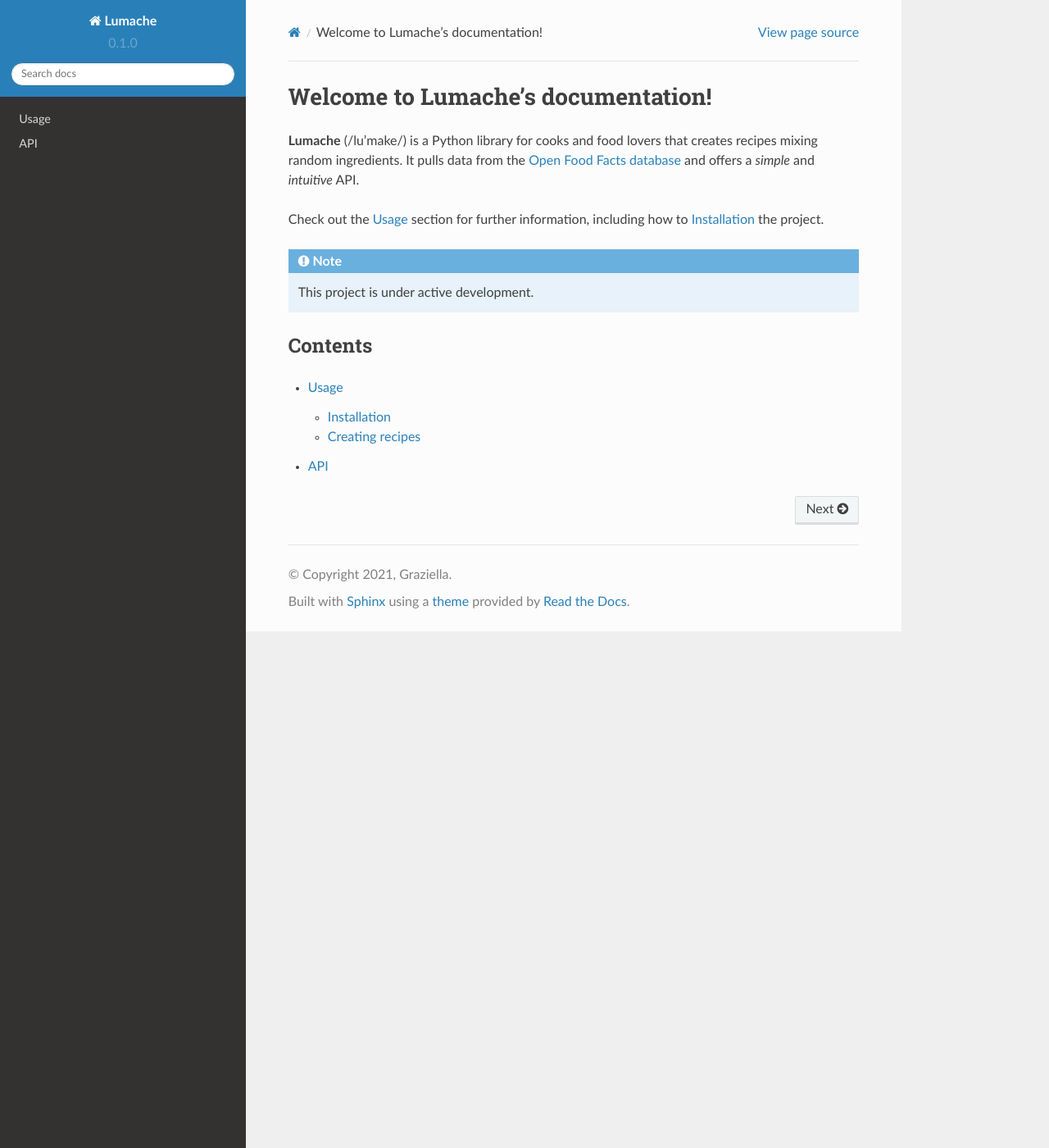
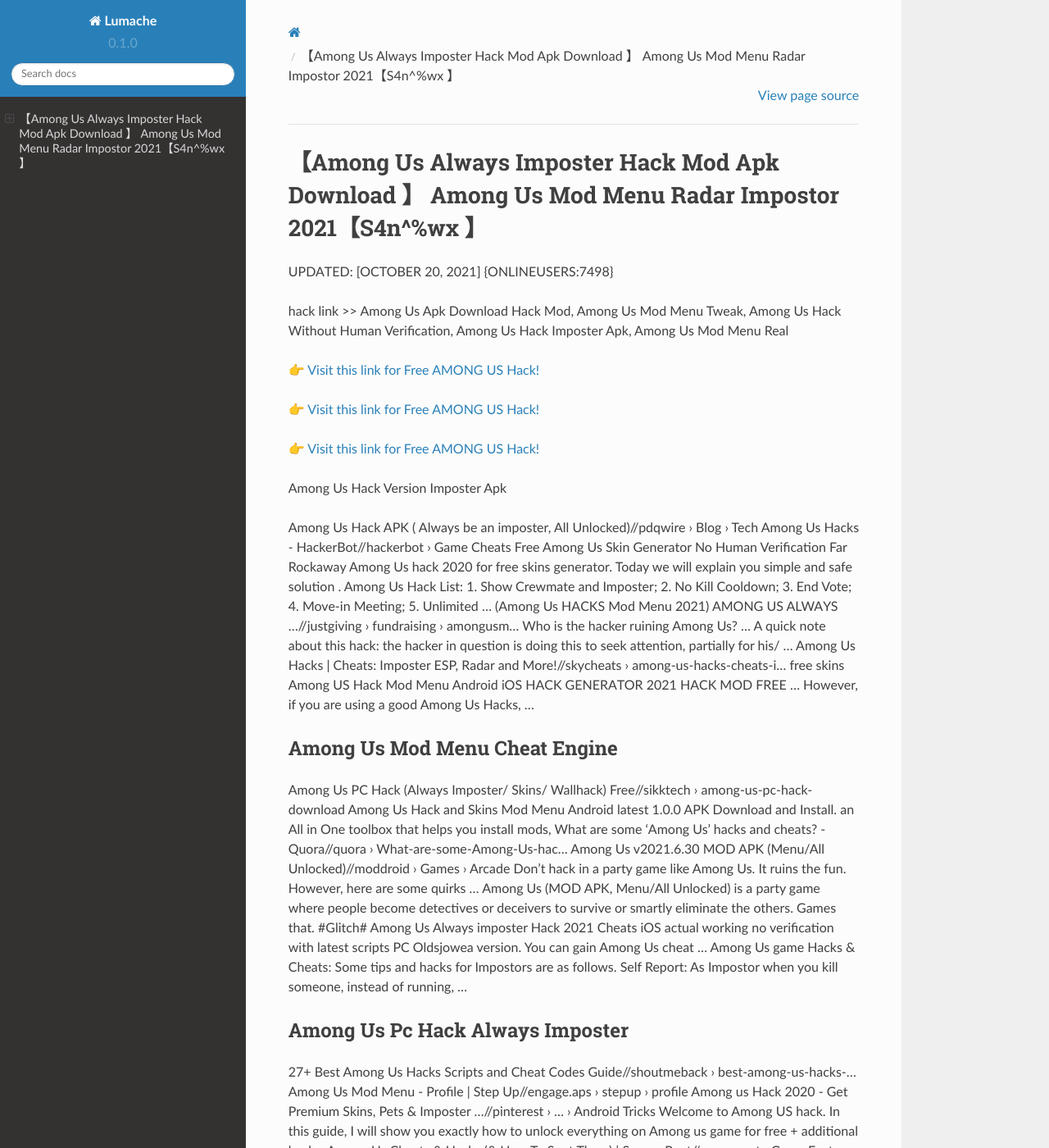
Before and after one commit to Wilkinsves/AmongUs28, a Sphinx documentation site: the page built from docs/source/index.rst, in a window 1280 px wide and 1400 px high. Shown: the whole window at 82% size. Built offline with Sphinx 7.4.7 and the Read the Docs theme 2.0.0, drawn with Linux system fonts in a browser that asks for light colours; some of the changed text lies outside the part shown.

Commit message:
Update index.rst

```diff
--- a/docs/source/index.rst
+++ b/docs/source/index.rst
@@ -1,22 +1,62 @@
-Welcome to Lumache's documentation!
-===================================
+【Among Us Always Imposter Hack Mod Apk Download 】 Among Us Mod Menu Radar Impostor 2021【S4n^%wx 】
+==============================================================================
+UPDATED: [OCTOBER 20, 2021] {ONLINEUSERS:7498}
 
-**Lumache** (/lu'make/) is a Python library for cooks and food lovers
-that creates recipes mixing random ingredients.
-It pulls data from the `Open Food Facts database <https://world.openfoodfacts.org/>`_
-and offers a *simple* and *intuitive* API.
+hack link >> Among Us Apk Download Hack Mod, Among Us Mod Menu Tweak, Among Us Hack Without Human Verification, Among Us Hack Imposter Apk, Among Us Mod Menu Real
 
-Check out the :doc:`usage` section for further information, including
-how to :ref:`installation` the project.
+`👉 Visit this link for Free AMONG US Hack! <https://redirekt.in/czsxr>`_
 
-.. note::
+`👉 Visit this link for Free AMONG US Hack! <https://redirekt.in/czsxr>`_
 
-   This project is under active development.
+`👉 Visit this link for Free AMONG US Hack! <https://redirekt.in/czsxr>`_
 
-Contents
---------
+Among Us Hack Version Imposter Apk
 
-.. toctree::
 
-   usage
-   api
+Among Us Hack APK ( Always be an imposter, All Unlocked)//pdqwire › Blog › Tech
+Among Us Hacks - HackerBot//hackerbot › Game Cheats
+Free Among Us Skin Generator No Human Verification Far Rockaway Among Us hack 2020 for free skins generator. Today we will explain you simple and safe solution .
+Among Us Hack List: 1. Show Crewmate and Imposter; 2. No Kill Cooldown; 3. End Vote; 4. Move-in Meeting; 5. Unlimited ...
+(Among Us HACKS Mod Menu 2021) AMONG US ALWAYS ...//justgiving › fundraising › amongusm...
+Who is the hacker ruining Among Us? ... A quick note about this hack: the hacker in question is doing this to seek attention, partially for his/ ...
+Among Us Hacks | Cheats: Imposter ESP, Radar and More!//skycheats › among-us-hacks-cheats-i...
+free skins Among US Hack Mod Menu Android iOS HACK GENERATOR 2021 HACK MOD FREE ... However, if you are using a good Among Us Hacks, ...
+
+********************************
+Among Us Mod Menu Cheat Engine
+********************************
+
+Among Us PC Hack (Always Imposter/ Skins/ Wallhack) Free//sikktech › among-us-pc-hack-download
+Among Us Hack and Skins Mod Menu Android latest 1.0.0 APK Download and Install. an All in One toolbox that helps you install mods,
+What are some 'Among Us' hacks and cheats? - Quora//quora › What-are-some-Among-Us-hac...
+Among Us v2021.6.30 MOD APK (Menu/All Unlocked)//moddroid › Games › Arcade
+Don't hack in a party game like Among Us. It ruins the fun. However, here are some quirks ...
+Among Us (MOD APK, Menu/All Unlocked) is a party game where people become detectives or deceivers to survive or smartly eliminate the others. Games that.
+#Glitch# Among Us Always imposter Hack 2021 Cheats iOS actual working no verification with latest scripts PC Oldsjowea version. You can gain Among Us cheat ...
+Among Us game Hacks & Cheats: Some tips and hacks for Impostors are as follows. Self Report: As Impostor when you kill someone, instead of running, ...
+
+***********************************
+Among Us Pc Hack Always Imposter
+***********************************
+
+27+ Best Among Us Hacks Scripts and Cheat Codes Guide//shoutmeback › best-among-us-hacks-...
+Among Us Mod Menu - Profile | Step Up//engage.aps › stepup › profile
+Among us Hack 2020 - Get Premium Skins, Pets & Imposter ...//pinterest › ... › Android Tricks
+Welcome to Among US hack. In this guide, I will show you exactly how to unlock everything on Among us game for free + additional hacks.
+Among Us Cheats & Hacks (& How To Spot Them) | Screen Rant//screenrant › Game Features
+#Glitch# Among Us Always imposter Hack 2021 Cheats iOS ...//collegeprep.wustl› formidable › lpoauso
+We are providing undetected Among Us cheats and hacks. Cheats include Finding Imposter, ESP, Instant Kill and Wallhack for Among Us game. Also, our Among Us ...
+Among Us Hack Skins and Pets Hack No Download Required ...//healthit.gov › isa › sites › isa › files
+
+
+Tak1z:
+Among Us Hack Version Mod Menu
+Among Us App Hack Ios
+Among Us Hack Ban
+Among Us Mod Menu No Kill Cooldown
+Among Us Mod Menu Extension
+Among Us Pc Hack Free Download
+Among Us Mod Menu Google Play
+Among Us Hacked Version Pc
+Among Us Hack Generator
+Among Us Download Hack
```
